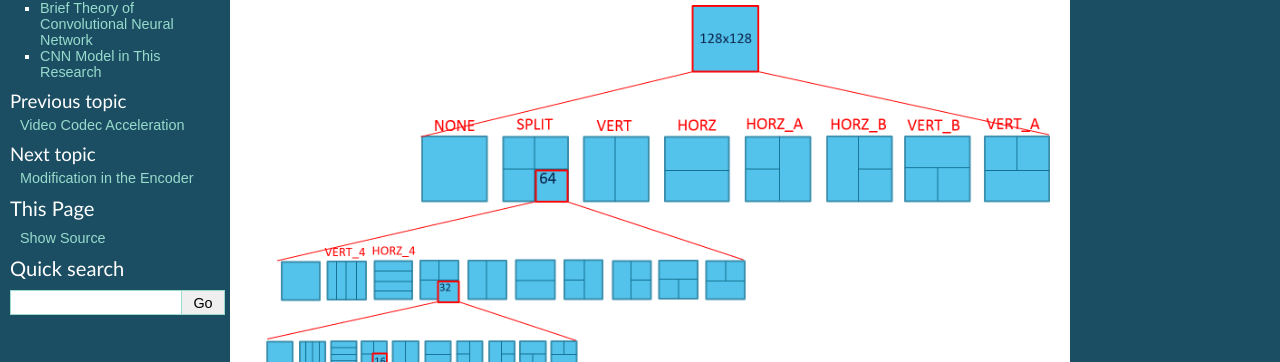
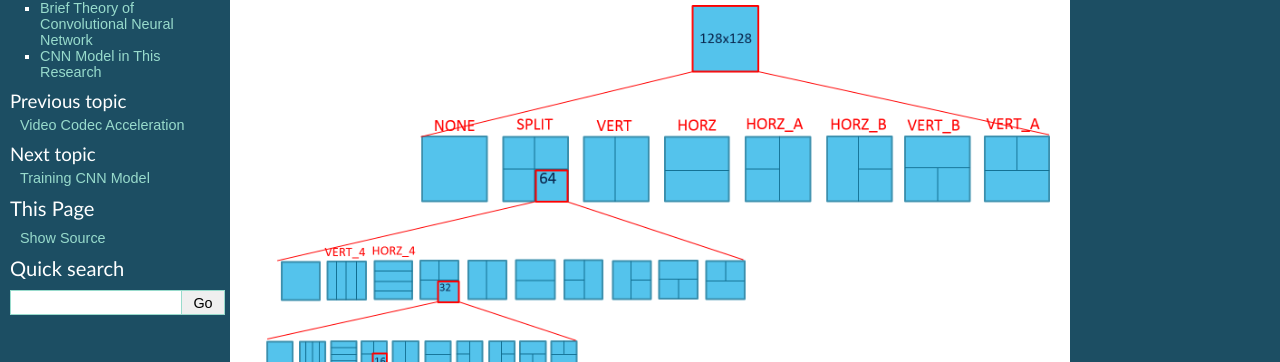
Before and after one commit to epadam/CNN-AV1-intra-encoder, a Sphinx documentation site: the page built from source/cnn_partition_intra.rst, in a window 1280 px wide and 900 px high. Shown: the part 138-500 px from the top of the window. Built offline with Sphinx 7.4.7, drawn with Linux system fonts in a browser that asks for light colours; pages that are not in the unit, such as notebooks, are missing from menus.

Commit message:
Update index.rst

```diff
--- a/source/index.rst
+++ b/source/index.rst
@@ -15,12 +15,9 @@ CNN AV1 intra encoder
    evolution_of_video_codec
    encoding_decoding_process
    av1_encoding_tool
-   performance_review
    acceleration_encoding
-   partition_av1
    cnn_partition_intra
-   encoder_modification
-   data_extraction
+   training
    metrics
    performance
 
```
